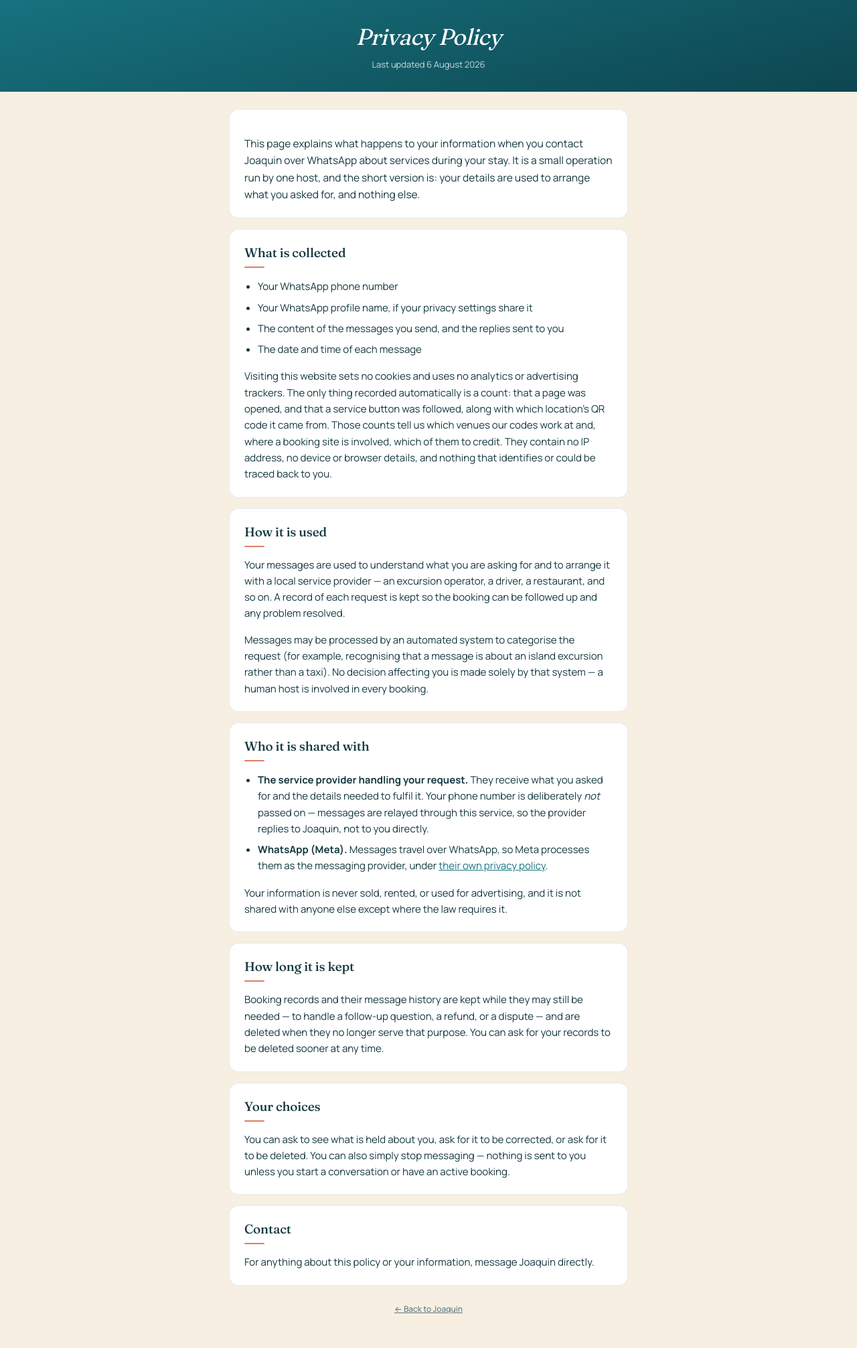
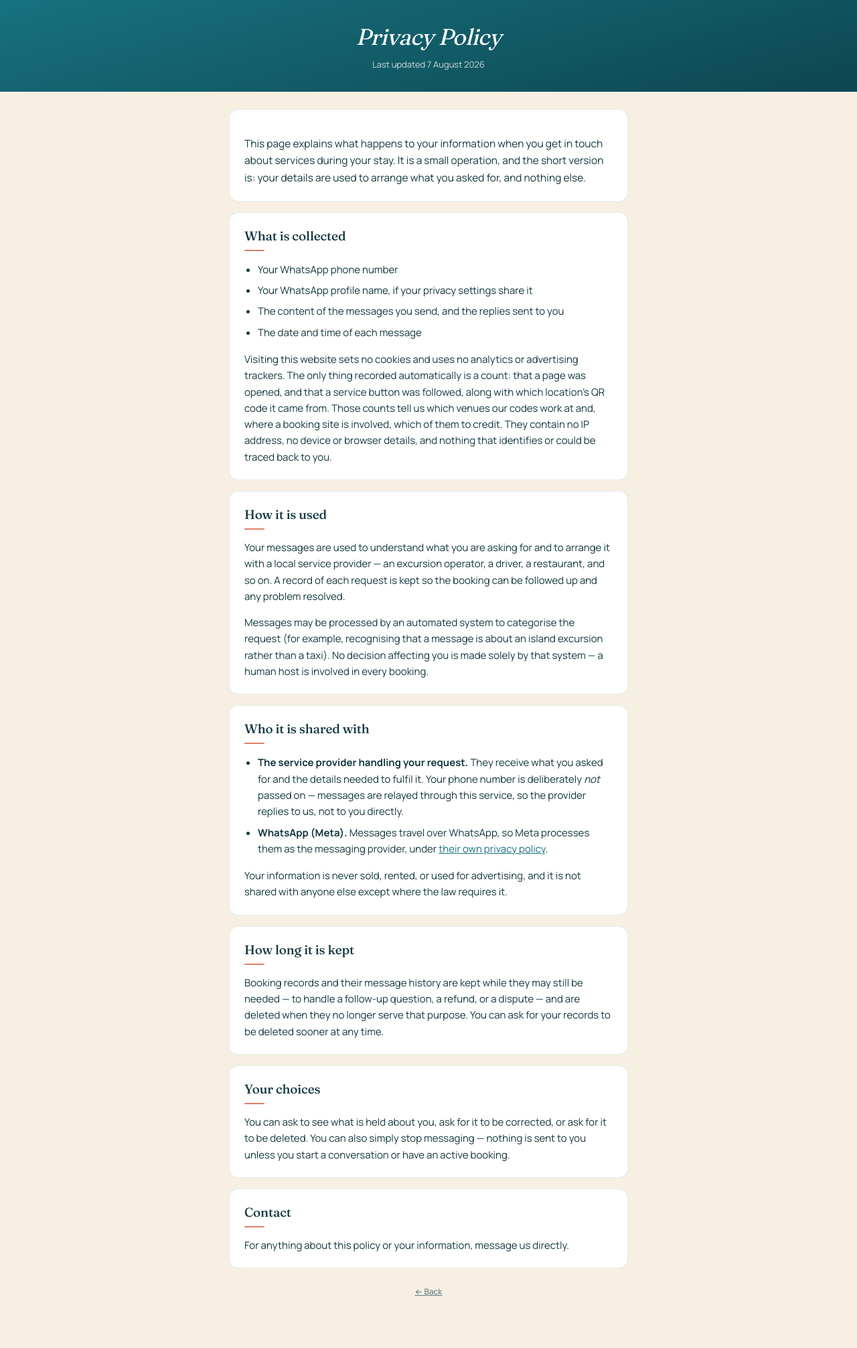
Before and after one commit to joaquinpunales1992/guestlink, a Django app: page /privacy/ in a window 1280 px wide. Shown: the whole page at 67% size. After the commit the page ends 1935 px from the top, so only its background shows below. Run offline with Django 5.2, Linux system fonts and the light colour scheme.

Commit message:
Take the host's name out of the privacy policy
The policy is the service's, not an individual's, and there is no reason for a
personal name to sit on a public page a stranger can reach from a QR code in a
restaurant. Title, intro, relay explanation, contact fallback and the footer
link all spoke as "Joaquin"; they now speak as "us".

Contact routes are unchanged — the WhatsApp number and optional email still
carry it, so the policy remains usable.

Co-Authored-By: Claude Opus 5 (1M context) <noreply@anthropic.com>

```diff
--- a/concierge/templates/concierge/privacy.html
+++ b/concierge/templates/concierge/privacy.html
@@ -3,7 +3,7 @@
 <head>
   <meta charset="utf-8">
   <meta name="viewport" content="width=device-width, initial-scale=1">
-  <title>Privacy Policy · {{ host_name }}</title>
+  <title>Privacy Policy</title>
   <link rel="preconnect" href="https://fonts.googleapis.com">
   <link rel="preconnect" href="https://fonts.gstatic.com" crossorigin>
   <link href="https://fonts.googleapis.com/css2?family=Fraunces:ital,opsz,wght@0,9..144,400;0,9..144,500&family=Manrope:wght@400;500;600;700&display=swap" rel="stylesheet">
@@ -68,10 +68,10 @@
   <main>
     <div class="card">
       <p class="lede">
-        This page explains what happens to your information when you contact
-        {{ host_name }} over WhatsApp about services during your stay. It is a small
-        operation run by one host, and the short version is: your details are used to
-        arrange what you asked for, and nothing else.
+        This page explains what happens to your information when you get in touch
+        about services during your stay. It is a small operation, and the short
+        version is: your details are used to arrange what you asked for, and nothing
+        else.
       </p>
     </div>
 
@@ -117,7 +117,7 @@
           <strong>The service provider handling your request.</strong> They receive what
           you asked for and the details needed to fulfil it. Your phone number is
           deliberately <em>not</em> passed on — messages are relayed through this
-          service, so the provider replies to {{ host_name }}, not to you directly.
+          service, so the provider replies to us, not to you directly.
         </li>
         <li>
           <strong>WhatsApp (Meta).</strong> Messages travel over WhatsApp, so Meta
@@ -160,13 +160,13 @@
         {% elif contact_email %}
           <a href="mailto:{{ contact_email }}">{{ contact_email }}</a>.
         {% else %}
-          {{ host_name }} directly.
+          us directly.
         {% endif %}
       </p>
     </div>
 
     <footer>
-      <a href="/">← Back to {{ host_name }}</a>
+      <a href="/">← Back</a>
     </footer>
   </main>
 </body>
--- a/concierge/views.py
+++ b/concierge/views.py
@@ -221,10 +221,11 @@ def privacy(request: HttpRequest) -> HttpResponse:
         request,
         "concierge/privacy.html",
         {
-            "host_name": settings.HOST_NAME,
+            # Deliberately no personal name: the policy speaks for the service,
+            # not for an individual.
             "business_number": (settings.WHATSAPP_BUSINESS_NUMBER or "").lstrip("+"),
             "contact_email": settings.PRIVACY_CONTACT_EMAIL,
-            "last_updated": "6 August 2026",
+            "last_updated": "7 August 2026",
         },
     )
 
```
Also changed, not shown: concierge/tests.py (+21 -0 lines).
